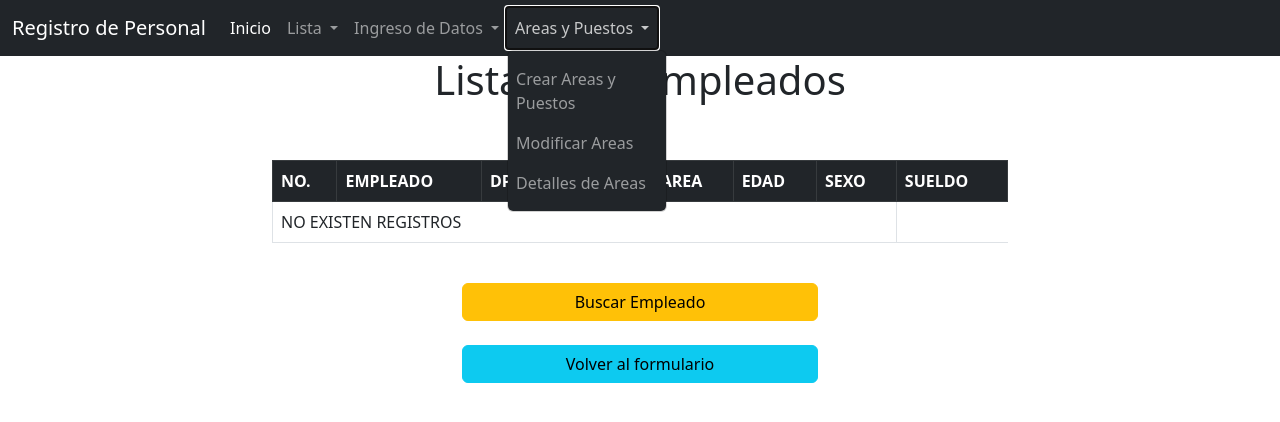
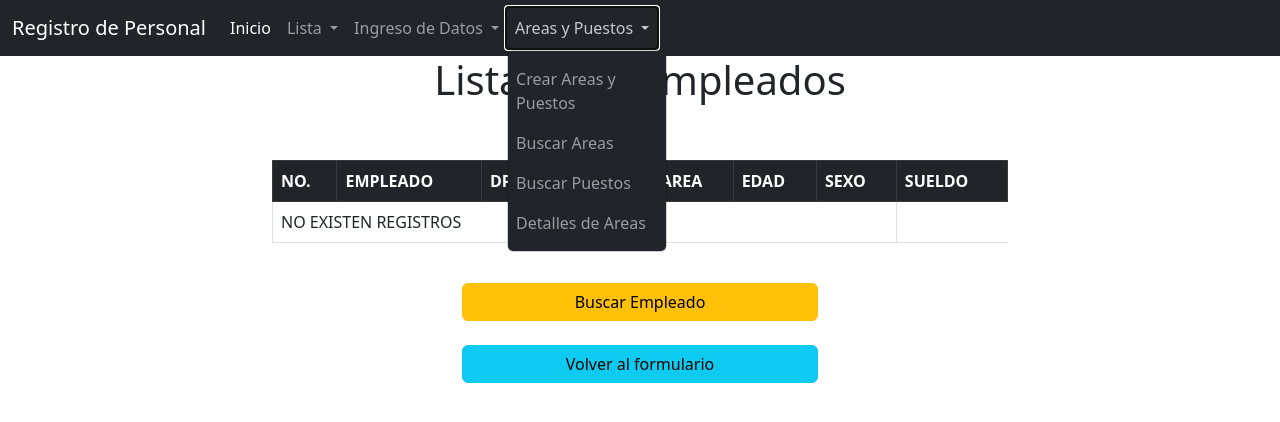
Before and after one commit to CARS1803/Final_Reyes, a PHP site: page /detalle_empleados.php in a window 1280 px wide, after a click on "Areas y Puestos". Shown: the top 422 px of the page. Run offline with PHP 8.4, Linux system fonts and the light colour scheme; data that the repository does not hold is empty.

Commit message:
detalles

```diff
--- a/controladores/empleados/detalle_empleados.php
+++ b/controladores/empleados/detalle_empleados.php
@@ -31,7 +31,7 @@ try {
             <a class="navbar-brand" href="#">Registro de Personal</a>
             <ul class="navbar-nav me-auto mb-2 mb-lg-0">
                 <li class="nav-item">
-                    <a class="nav-link active" aria-current="page" href="#">Inicio</a>
+                    <a class="nav-link active" aria-current="page" href="/Final_Reyes/controladores/empleados/detalle_empleados.php">Inicio</a>
                 </li>
                 <li class="nav-item dropdown">
                     <a class="nav-link dropdown-toggle" href="#" role="button" data-bs-toggle="dropdown" aria-expanded="false">
@@ -65,10 +65,13 @@ try {
                             <a class="nav-link" href="/Final_Reyes/vistas/area/index.php">Crear Areas y Puestos</a>
                         </li>
                         <li class="nav-item">
-                            <a class="nav-link" href="/Final_Reyes/vistas/area/buscar.php">Modificar Areas</a>
+                            <a class="nav-link" href="/Final_Reyes/vistas/area/buscar.php">Buscar Areas</a>
                         </li>
                         <li class="nav-item">
-                            <a class="nav-link" href="/Final_Reyes/vistas/area/detalles.php">Detalles de Areas</a>
+                            <a class="nav-link" href="/Final_Reyes/vistas/area/buscar.php">Buscar Puestos</a>
+                        </li>
+                        <li class="nav-item">
+                            <a class="nav-link" href="/Final_Reyes/vistas/area/buscar.php">Detalles de Areas</a>
                         </li>
                     </ul>
                 </li>
```
